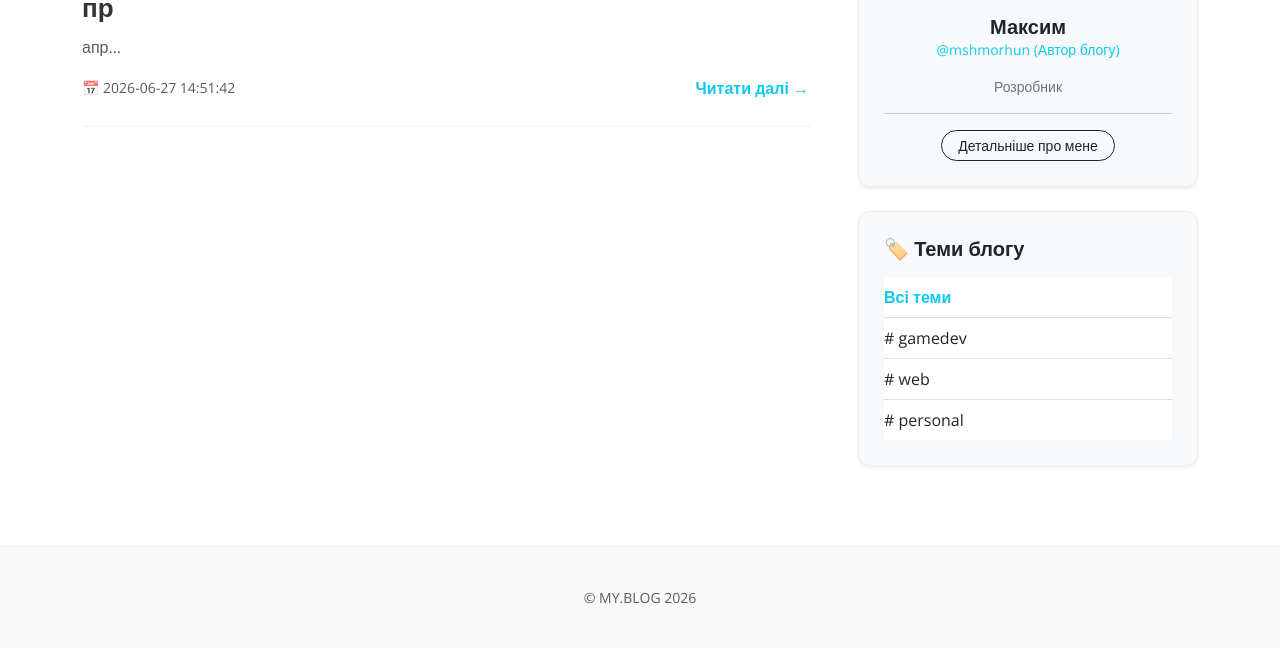
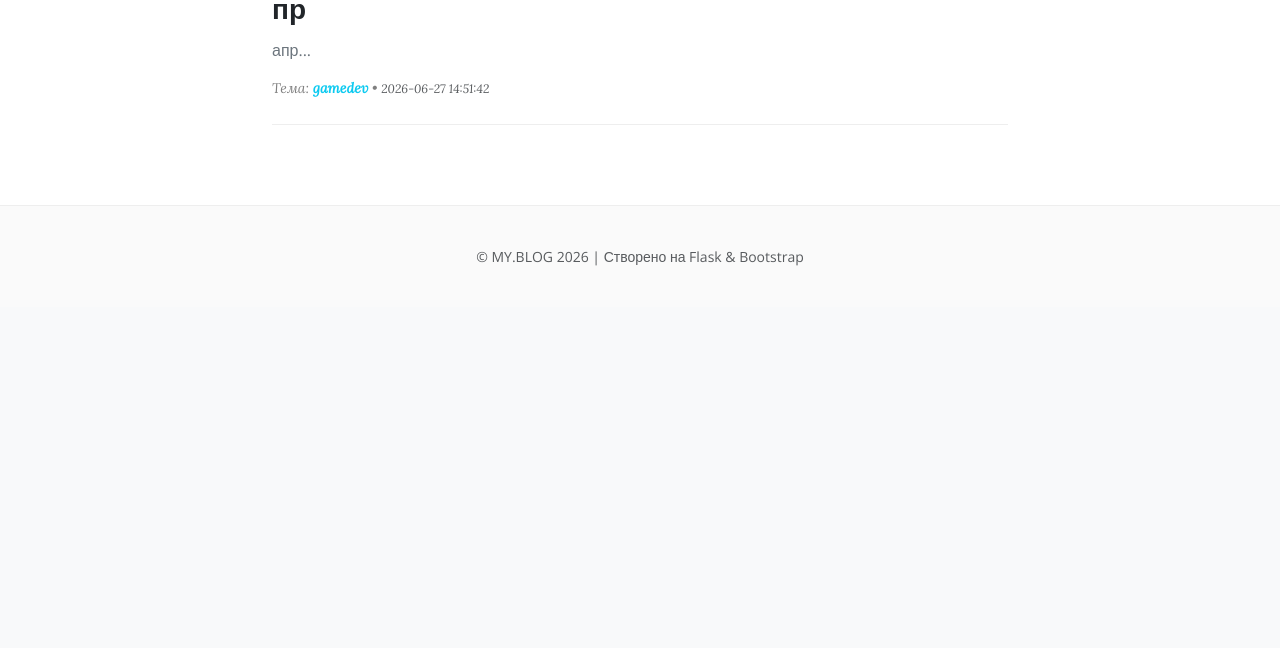
Before and after one commit to hubdefi62-prog/blog, a Flask app: page / in a window 1280 px wide. Shown: the part 765-1413 px from the top of the page. After the commit the page ends 1031 px from the top, so only its background shows below. Run offline with Flask 3, Linux system fonts and the light colour scheme; data comes from the database, SQL or seed files in the repository.

Commit message:
first commit

```diff
--- a/templates/index.html
+++ b/templates/index.html
@@ -3,148 +3,153 @@
 <head>
     <meta charset="UTF-8">
     <meta name="viewport" content="width=device-width, initial-scale=1.0">
-    <title>Головна — MY.BLOG</title>
+    <title>MY Blog — Простір розробника</title>
     <link href="https://cdn.jsdelivr.net/npm/bootstrap@5.3.3/dist/css/bootstrap.min.css" rel="stylesheet">
-    <link href="https://fonts.googleapis.com/css2?family=Open+Sans:wght@300;400;600;700;800&display=swap" rel="stylesheet">
+    <link rel="preconnect" href="https://fonts.googleapis.com">
+    <link rel="preconnect" href="https://fonts.gstatic.com" crossorigin>
+    <link href="https://fonts.googleapis.com/css2?family=Lora:ital,wght@0,400;0,700;1,400&family=Open+Sans:wght@300;400;600;700&display=swap" rel="stylesheet">
+
     <style>
-        body { font-family: 'Open Sans', sans-serif; color: #404040; }
-        .navbar-custom { padding-top: 15px; padding-bottom: 15px; background-color: #1a1a1a; font-weight: 800; text-transform: uppercase; }
-        .navbar-custom .navbar-brand, .navbar-custom .nav-link { color: #ffffff !important; }
-
-        .intro-carousel {
-            background: linear-gradient(rgba(0, 0, 0, 0.5), rgba(0, 0, 0, 0.5)), url('https://images.unsplash.com/photo-1499750310107-5fef28a66643?q=80&w=2070') center/cover no-repeat;
-            height: 520px;
-            color: white;
-            display: flex;
-            align-items: center;
-            justify-content: center;
-            text-align: center;
-        }
-
+        body { font-family: 'Open Sans', sans-serif; color: #404040; background-color: #ffffff; }
+        .navbar-custom { padding-top: 15px; padding-bottom: 15px; font-weight: 800; text-transform: uppercase; letter-spacing: 1px; z-index: 1030; }
+        .navbar-custom .navbar-brand, .navbar-custom .nav-link { color: #ffffff !important; transition: color 0.2s; }
+        .navbar-custom .nav-link:hover { color: rgba(255, 255, 255, 0.7) !important; }
+        .intro-carousel { margin-bottom: 50px; position: relative; height: 520px; overflow: hidden; background-color: #1a1a1a; }
+        .carousel-inner, .carousel-item { height: 100% !important; }
+        .carousel-item { background-size: cover; background-position: center; background-repeat: no-repeat; }
+        .carousel-item::before { content: ""; position: absolute; top: 0; left: 0; width: 100%; height: 100%; background: rgba(0, 0, 0, 0.55); }
         @media (max-width: 768px) { .intro-carousel { height: 380px; } }
-
-        .post-preview { padding: 25px 0; border-bottom: 1px solid #eee; transition: transform 0.2s; }
-        .post-preview:hover { transform: translateX(5px); }
-        .post-title { font-size: 26px; font-weight: 700; color: #333333; text-decoration: none; }
-        .post-title:hover { color: #0085a1; }
-
-        .sidebar-card { background-color: #f8f9fa; border-radius: 12px; padding: 25px; border: 1px solid #eee; }
-        .profile-img { width: 100px; height: 100px; object-fit: cover; border-radius: 50%; border: 3px solid #0085a1; }
-
+        .post-preview { padding: 25px 0; border-bottom: 1px solid #eee; }
+        .post-preview > a { text-decoration: none; }
+        .post-title { font-size: 28px; margin-top: 0; margin-bottom: 10px; font-weight: 700; line-height: 1.4; color: #212529; transition: color 0.2s; }
+        .post-title:hover { color: #0085a1 !important; }
+        .post-meta { color: #808080; font-size: 14px; font-style: italic; font-family: 'Lora', serif; }
+        .tag-badge { background-color: #f3f4f6; color: #4b5563; padding: 5px 12px; border-radius: 20px; font-size: 13px; text-decoration: none; font-weight: 600; transition: all 0.2s; margin-right: 5px; display: inline-block; }
+        .tag-badge:hover, .tag-badge.active { background-color: #0085a1; color: white !important; }
+        .admin-box { background-color: #f8f9fa; border-radius: 12px; border: 1px solid #e5e7eb; }
         footer { padding: 40px 0; border-top: 1px solid #eee; margin-top: 80px; background-color: #fafafa; }
     </style>
 </head>
 <body>
 
-    <nav class="navbar navbar-expand-lg navbar-custom w-100">
+    <nav class="navbar navbar-expand-lg navbar-custom position-absolute w-100">
         <div class="container">
             <a class="navbar-brand fw-bold" href="/">MY.BLOG</a>
             <div class="navbar-nav me-auto mb-2 mb-lg-0 d-flex flex-row">
                 <a class="nav-link px-3 active" href="/">Головна</a>
                 <a class="nav-link px-3" href="/about">Про мене</a>
             </div>
+            <div class="d-flex align-items-center">
+                {% if user %}
+                    <span class="text-white-50 small me-3">Вітаємо, {{ user['name'] }}!</span>
+                    <a href="/profile/{{ user['user_id'] }}" class="btn btn-sm btn-outline-light rounded-pill me-2">Мій акаунт</a>
+                    <a href="/logout" class="btn btn-outline-light btn-sm px-3 rounded-pill">Вийти</a>
+                {% else %}
+                    <a href="/login" class="btn btn-outline-light btn-sm px-3 rounded-pill me-2">Вхід</a>
+                    <a href="/register" class="btn btn-light btn-sm px-3 rounded-pill">Реєстрація</a>
+                {% endif %}
+            </div>
         </div>
     </nav>
 
-    <header class="intro-carousel">
-        <div class="container text-center">
-            <h1 class="display-3 fw-800 text-uppercase tracking-wide m-0">Мій IT Щоденник</h1>
-            <p class="fs-4 fw-light text-white-50 mt-2">Розробка, логіка та створення крутих проєктів</p>
+    <header id="headerCarousel" class="carousel slide carousel-fade intro-carousel" data-bs-ride="carousel" data-bs-interval="3000">
+        <div class="carousel-indicators">
+            <button type="button" data-bs-target="#headerCarousel" data-bs-slide-to="0" class="active" aria-current="true" aria-label="Slide 1"></button>
+            <button type="button" data-bs-target="#headerCarousel" data-bs-slide-to="1" aria-label="Slide 2"></button>
+            <button type="button" data-bs-target="#headerCarousel" data-bs-slide-to="2" aria-label="Slide 3"></button>
+        </div>
+        <div class="carousel-inner">
+            <div class="carousel-item active" style="background-image: url('{{ url_for('static', filename='images/photo1.jpg') }}');"></div>
+            <div class="carousel-item" style="background-image: url('{{ url_for('static', filename='images/photo2.jpg') }}');"></div>
+            <div class="carousel-item" style="background-image: url('{{ url_for('static', filename='images/photo3.jpg') }}');"></div>
         </div>
     </header>
 
-    <div class="container my-5">
-        <div class="row g-5">
+    <div class="container">
+        <div class="row justify-content-center">
+            <div class="col-lg-8 col-md-10">
 
-            <div class="col-lg-8">
+                <div class="mb-5 text-center">
+                    <span class="text-muted small d-block mb-2 text-uppercase fw-bold tracking-wider">Теми блогу:</span>
+                    <a href="/" class="tag-badge {% if not selected_category %}active{% endif %}"># Усі теми</a>
+                    {% for category in categories %}
+                        <a href="/?category_id={{ category['category_id'] }}" class="tag-badge {% if selected_category == category['category_id'] %}active{% endif %}"># {{ category['category_name'] }}</a>
+                    {% endfor %}
+                </div>
 
                 {% if user and user['is_admin'] == 1 %}
-                    <div class="card card-body shadow-sm mb-5 p-4 border-0 bg-light rounded-3">
+                    <div class="admin-box p-4 mb-5 shadow-sm">
                         <div class="d-flex justify-content-between align-items-center mb-3 flex-wrap gap-2">
-                            <h4 class="fw-bold m-0 text-dark">✍️ Створити нову публікацію</h4>
-                            <a href="/admin/categories" class="btn btn-sm btn-outline-dark rounded-pill px-3 fw-bold">⚙️ Додати / Видалити тему</a>
+                            <h4 class="fw-bold m-0 text-dark">📝 Створити новий запис</h4>
+                            <a href="/admin/categories" class="btn btn-sm btn-outline-dark rounded-pill px-3 fw-bold" style="font-size: 13px;">⚙️ Керувати темами</a>
                         </div>
 
                         <form action="/" method="POST">
                             <div class="mb-3">
-                                <label class="form-label small fw-bold text-muted">Оберіть тему (категорію):</label>
-                                <select class="form-select" name="category_id" required>
-                                    {% for cat in categories %}
-                                        <option value="{{ cat['category_id'] }}">{{ cat['category_name'] }}</option>
+                                <select class="form-select" id="category_id" name="category_id" required>
+                                    <option value="" disabled selected>Оберіть категорію...</option>
+                                    {% for category in categories %}
+                                        <option value="{{ category['category_id'] }}">{{ category['category_name'] }}</option>
                                     {% endfor %}
                                 </select>
                             </div>
                             <div class="mb-3">
-                                <input type="text" class="form-control fw-bold" name="title" placeholder="Заголовок статті..." required>
+                                <input type="text" class="form-control" id="title" name="title" placeholder="Заголовок статті..." required>
                             </div>
                             <div class="mb-3">
-                                <textarea class="form-control" name="text" rows="5" placeholder="Текст вашої статті..." required></textarea>
+                                <textarea class="form-control" id="text" name="text" rows="4" placeholder="Текст твого поста..." required></textarea>
                             </div>
-                            <button type="submit" class="btn btn-dark rounded-pill px-4 fw-bold w-100">Опублікувати на сайт</button>
+                            <div class="text-end">
+                                <button type="submit" class="btn btn-dark px-4 rounded-pill fw-bold">Опублікувати</button>
+                            </div>
                         </form>
                     </div>
                 {% endif %}
 
-                <h3 class="fw-bold mb-4 text-dark">📝 Останні публікації</h3>
+                <h3 class="fw-bold pb-2 border-bottom text-uppercase fs-6 tracking-wide text-muted mb-4">
+                    {% if selected_category %} Публікації з обраної теми {% else %} Усі публікації {% endif %}
+                </h3>
 
                 {% if posts %}
                     {% for post in posts %}
                         <div class="post-preview">
-                            <span class="badge bg-secondary mb-2"># {{ post['category_name'] }}</span>
-                            <a href="/post/{{ post['post_id'] }}" class="d-block post-title">{{ post['title'] }}</a>
-                            <p class="text-muted mt-2 lh-base">{{ post['text'][:180] }}...</p>
-                            <div class="d-flex justify-content-between align-items-center mt-3">
-                                <span class="text-muted small">📅 {{ post['datetime'] }}</span>
-                                <a href="/post/{{ post['post_id'] }}" class="btn btn-link text-info p-0 text-decoration-none fw-bold">Читати далі →</a>
+                            <a href="/post/{{ post['post_id'] }}">
+                                <h2 class="post-title">{{ post['title'] }}</h2>
+                                <p class="text-secondary mt-2" style="font-size: 16px;">{{ post['text'][:160] }}...</p>
+                            </a>
+                            <div class="d-flex justify-content-between align-items-center mt-2 flex-wrap gap-2">
+                                <p class="post-meta m-0">
+                                    Тема: <span class="text-info fw-bold">{{ post['category_name'] }}</span> • <small class="text-muted">{{ post['datetime'] }}</small>
+                                </p>
+
+                                {% if user and user['is_admin'] == 1 %}
+                                    <div class="d-flex gap-2">
+                                        <a href="/post/{{ post['post_id'] }}/edit" class="btn btn-sm btn-outline-secondary rounded-pill px-3">Редагувати</a>
+                                        <form action="/post/{{ post['post_id'] }}/delete" method="POST" onsubmit="return confirm('Ви впевнені, що хочете видалити цю статтю?');">
+                                            <button type="submit" class="btn btn-sm btn-outline-danger rounded-pill px-3">Видалити</button>
+                                        </form>
+                                    </div>
+                                {% endif %}
                             </div>
                         </div>
                     {% endfor %}
                 {% else %}
-                    <p class="text-muted py-4 fs-5">У цій категорії ще немає жодної статті.</p>
+                    <div class="text-center py-5">
+                        <p class="text-muted fs-5">У цій категорії ще немає жодної статті 📝</p>
+                        <a href="/" class="btn btn-outline-secondary btn-sm rounded-pill px-3">Повернутися до всіх</a>
+                    </div>
                 {% endif %}
 
             </div>
-
-            <div class="col-lg-4">
-
-                <div class="sidebar-card text-center shadow-sm mb-4">
-                    {% if admin %}
-                        <img src="{{ admin['image'] if admin['image'] else 'https://images.unsplash.com/photo-1535713875002-d1d0cf377fde?q=80&w=2080' }}" class="profile-img mb-3" alt="Admin">
-                        <h5 class="fw-bold m-0 text-dark">{{ admin['name'] }}</h5>
-                        <p class="text-info small mb-3">@{{ admin['login'] }} (Автор блогу)</p>
-                        <p class="text-secondary small m-0">{{ admin['description_short'] if admin['description_short'] else 'Вітаю у моєму блозі про технології!' }}</p>
-                        <hr>
-                        <a href="/profile/{{ admin['user_id'] }}" class="btn btn-sm btn-outline-dark rounded-pill px-3">Детальніше про мене</a>
-                    {% else %}
-                        <h5 class="fw-bold text-dark">Адміністратор</h5>
-                        <p class="text-muted small">Профіль адміністратора ще не налаштовано.</p>
-                    {% endif %}
-                </div>
-
-                <div class="sidebar-card shadow-sm">
-                    <h5 class="fw-bold mb-3 text-dark">🏷️ Теми блогу</h5>
-                    <div class="list-group list-group-flush">
-                        <a href="/" class="list-group-item list-group-item-action d-flex justify-content-between align-items-center px-0 {% if not selected_category %}text-info fw-bold{% endif %}">
-                            Всі теми
-                        </a>
-                        {% for cat in categories %}
-                            <a href="/?category_id={{ cat['category_id'] }}" class="list-group-item list-group-item-action d-flex justify-content-between align-items-center px-0 {% if selected_category == cat['category_id'] %}text-info fw-bold{% endif %}">
-                                # {{ cat['category_name'] }}
-                            </a>
-                        {% endfor %}
-                    </div>
-                </div>
-
-            </div>
-
         </div>
     </div>
 
     <footer class="text-center">
         <div class="container">
-            <p class="text-muted small m-0">© MY.BLOG 2026</p>
+            <p class="text-muted small m-0">© MY.BLOG 2026 | Створено на Flask & Bootstrap</p>
         </div>
     </footer>
 
+    <script src="https://cdn.jsdelivr.net/npm/bootstrap@5.3.3/dist/js/bootstrap.bundle.min.js"></script>
 </body>
 </html>
```
